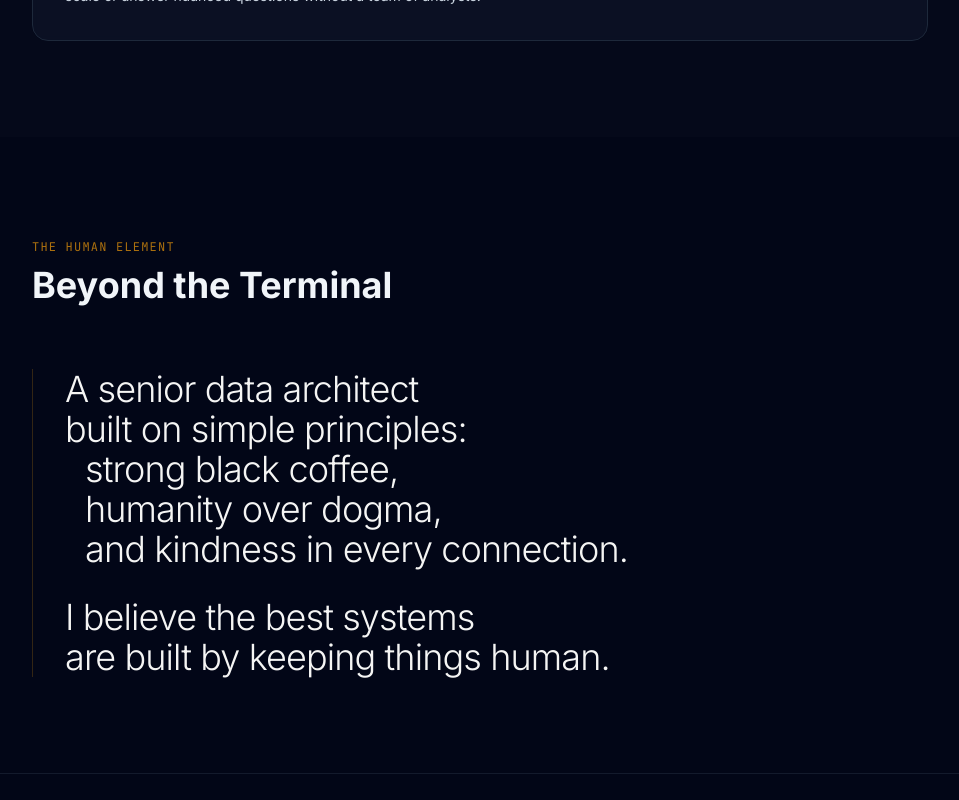
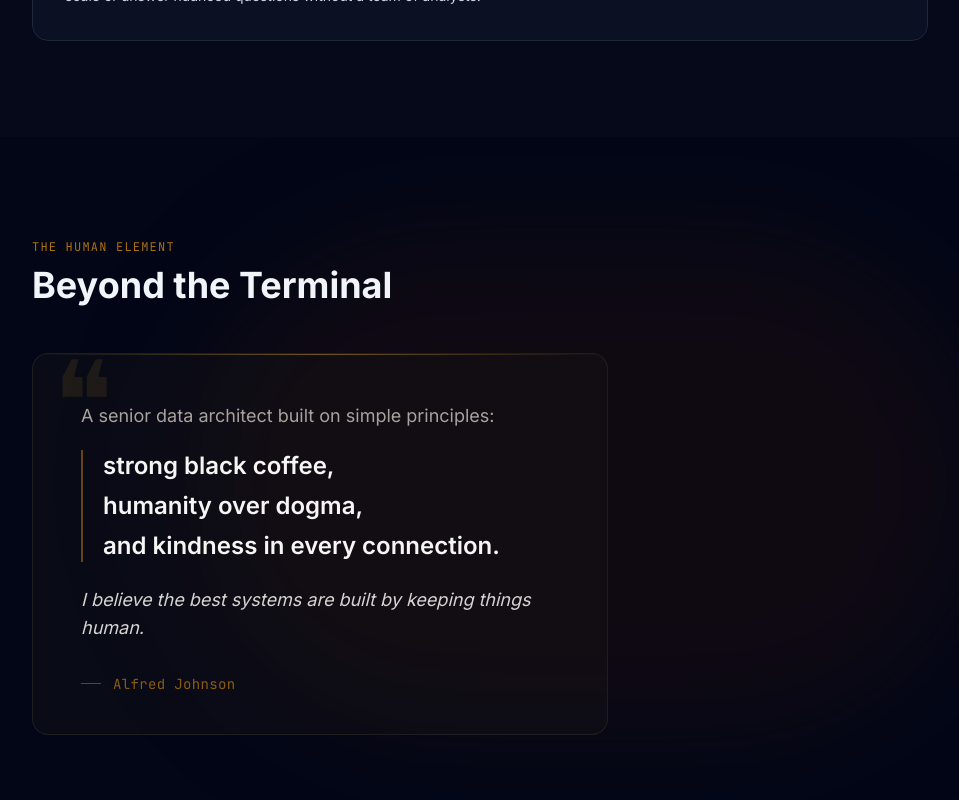
Before and after one commit to deepredalfa/alfred-personal-website, a React (Vite) app: page / in a window 1280 px wide. Shown: the part 2400-3200 px from the top of the page, without its empty margins (56-1015 px from the left). Built offline with nearby package versions, Linux system fonts and the light colour scheme.

Commit message:
Redesign personal section with quote card and warm visual hierarchy

```diff
--- a/src/App.jsx
+++ b/src/App.jsx
@@ -166,19 +166,17 @@ const PROJECTS = [
   },
 ]
 
-// UPDATE: Edit phrase text here to update the personal introduction copy.
-// delay   — seconds after the section enters the viewport before this phrase appears
-// indent  — visually indents the core-value lines, like a typographic list
-// gap     — adds breathing room *after* this phrase (paragraph break between sentences)
-const INTRO_PHRASES = [
-  { text: 'A senior data architect',             delay: 0,    indent: false, gap: false },
-  { text: 'built on simple principles:',         delay: 0.65, indent: false, gap: false },
-  { text: 'strong black coffee,',               delay: 1.35, indent: true,  gap: false },
-  { text: 'humanity over dogma,',               delay: 2.05, indent: true,  gap: false },
-  { text: 'and kindness in every connection.',  delay: 2.75, indent: true,  gap: true  },
-  { text: 'I believe the best systems',         delay: 3.85, indent: false, gap: false },
-  { text: 'are built by keeping things human.', delay: 4.55, indent: false, gap: false },
-]
+// UPDATE: Edit personal intro copy here
+const PERSONAL_INTRO = {
+  setup:  'A senior data architect built on simple principles:',
+  values: [
+    { text: 'strong black coffee,',              delay: 1.1 },
+    { text: 'humanity over dogma,',              delay: 1.9 },
+    { text: 'and kindness in every connection.', delay: 2.7 },
+  ],
+  belief: 'I believe the best systems are built by keeping things human.',
+  sig:    'Alfred Johnson',
+}
 
 // ─── ACCENT MAP ───────────────────────────────────────────────────────────────
 // Tailwind requires complete class strings — no dynamic template literals.
@@ -615,7 +613,6 @@ function PersonalSection() {
   const [brewing, setBrewing] = useState(false)
   const ref = useRef(null)
 
-  // Trigger once when the section scrolls into view — never replays
   useEffect(() => {
     const observer = new IntersectionObserver(
       ([entry]) => {
@@ -624,49 +621,93 @@ function PersonalSection() {
           observer.disconnect()
         }
       },
-      { threshold: 0.3 }
+      { threshold: 0.2 }
     )
     if (ref.current) observer.observe(ref.current)
     return () => observer.disconnect()
   }, [])
 
+  // Generates animation class; "both" fill-mode keeps phrase hidden during its delay
+  const b = (extra = '') =>
+    `${brewing ? 'animate-brew' : 'opacity-0'} ${extra}`
+
   return (
-    <section id="about" className="py-24 bg-slate-950">
-      <div className="max-w-6xl mx-auto px-6">
+    <section id="about" className="py-24 bg-slate-950 relative overflow-hidden">
 
-        {/* Section header — amber accent marks the shift from technical to human */}
-        <div className="mb-16">
+      {/* Warm ambient glow — softens the cold dark background behind the card */}
+      <div
+        aria-hidden="true"
+        className="absolute top-1/2 left-1/2 -translate-x-1/2 -translate-y-1/2 w-[800px] h-[500px] bg-amber-950/20 rounded-full blur-3xl pointer-events-none"
+      />
+
+      <div className="relative max-w-6xl mx-auto px-6">
+
+        <div className="mb-12">
           <span className="text-xs font-mono text-amber-500/70 tracking-widest uppercase">
             The Human Element
           </span>
           <h2 className="text-4xl font-bold text-slate-100 mt-2">Beyond the Terminal</h2>
         </div>
 
-        {/*
-          Brewing reveal — phrases drip in sequentially.
-          The left border acts as a typographic pull-quote marker (warm amber, low opacity).
-          The indent on core-value lines mimics a prose list without bullet points.
-        */}
-        <div
-          ref={ref}
-          className="max-w-2xl border-l border-amber-500/20 pl-8"
-          aria-label="Personal introduction"
-        >
-          {INTRO_PHRASES.map((phrase, i) => (
-            <span
-              key={i}
-              className={[
-                'block font-light text-stone-100 leading-[1.35] tracking-tight',
-                'text-3xl md:text-4xl',
-                phrase.indent ? 'pl-5'  : '',
-                phrase.gap    ? 'mb-7'  : '',
-                brewing ? 'animate-brew' : 'opacity-0',
-              ].join(' ')}
-              style={{ animationDelay: `${phrase.delay}s` }}
+        {/* Quote card */}
+        <div ref={ref} className="max-w-xl">
+          <div className="relative rounded-2xl border border-stone-800/70 bg-stone-900/30 px-8 pt-10 pb-10 md:px-12 md:pt-12 overflow-hidden">
+
+            {/* Top warm hairline — signals a different emotional register from the tech sections */}
+            <div
+              aria-hidden="true"
+              className="absolute top-0 inset-x-0 h-px bg-gradient-to-r from-transparent via-amber-400/40 to-transparent"
+            />
+
+            {/* Decorative open-quote glyph — positioned in the top-left corner, behind text */}
+            <div
+              aria-hidden="true"
+              className="absolute -top-3 left-5 text-[7rem] leading-none font-serif text-amber-400/[0.09] select-none pointer-events-none"
             >
-              {phrase.text}
-            </span>
-          ))}
+              ❝
+            </div>
+
+            {/* Setup line — muted, sets the stage */}
+            <p
+              className={b('relative text-stone-400 text-base md:text-lg leading-relaxed mb-5')}
+              style={{ animationDelay: '0s' }}
+            >
+              {PERSONAL_INTRO.setup}
+            </p>
+
+            {/* Core values — bolder, framed by amber left border */}
+            <div className="border-l-2 border-amber-500/40 pl-5 mb-6 space-y-2">
+              {PERSONAL_INTRO.values.map(({ text, delay }) => (
+                <p
+                  key={text}
+                  className={b('text-xl md:text-2xl font-semibold text-stone-100 leading-snug')}
+                  style={{ animationDelay: `${delay}s` }}
+                >
+                  {text}
+                </p>
+              ))}
+            </div>
+
+            {/* Closing belief — italic, warm, full width */}
+            <p
+              className={b('relative text-stone-300 text-base md:text-lg leading-relaxed italic mb-8')}
+              style={{ animationDelay: '3.7s' }}
+            >
+              {PERSONAL_INTRO.belief}
+            </p>
+
+            {/* Signature */}
+            <div
+              className={b('flex items-center gap-3')}
+              style={{ animationDelay: '4.9s' }}
+            >
+              <div className="h-px w-5 bg-amber-500/40" aria-hidden="true" />
+              <span className="text-amber-500/55 text-sm font-mono tracking-wide">
+                {PERSONAL_INTRO.sig}
+              </span>
+            </div>
+
+          </div>
         </div>
 
       </div>
--- a/tailwind.config.js
+++ b/tailwind.config.js
@@ -18,8 +18,8 @@ export default {
         },
       },
       animation: {
-        // ease-out-expo curve: deliberate start, soft landing — not a snap
-        brew: 'brew 1.1s cubic-bezier(0.16, 1, 0.3, 1) forwards',
+        // "both" fill: hides phrase during its delay AND holds opacity-1 after settling
+        brew: 'brew 1.1s cubic-bezier(0.16, 1, 0.3, 1) both',
       },
     },
   },
```
